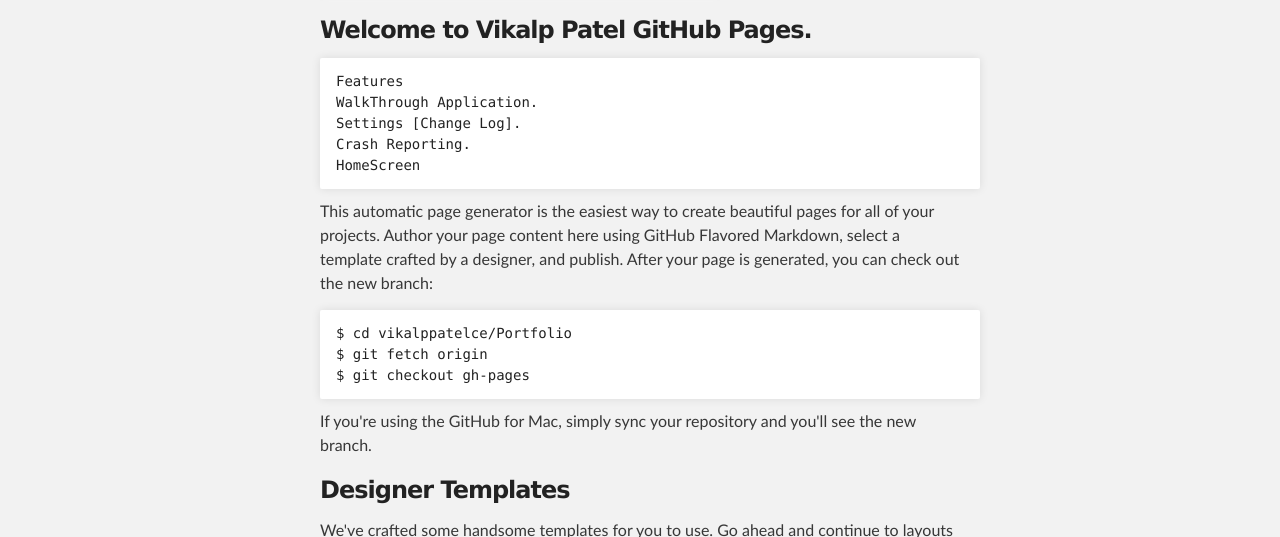
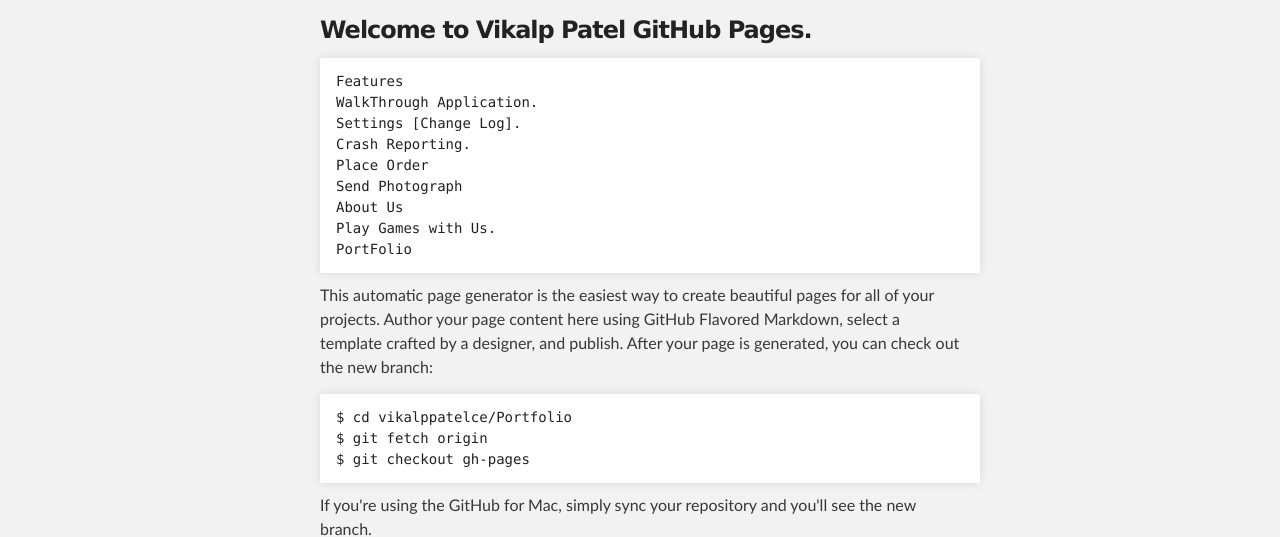
Before and after one commit to vikalppatelce/Portfolio, a plain HTML site: page index.html in a window 1280 px wide. Shown: the part 563-1100 px from the top of the page. Drawn offline with Linux system fonts and the light colour scheme.

```diff
--- a/index.html
+++ b/index.html
@@ -40,7 +40,11 @@
 WalkThrough Application.
 Settings [Change Log].
 Crash Reporting.
-HomeScreen
+Place Order
+Send Photograph
+About Us
+Play Games with Us.
+PortFolio
 </code></pre>
 
 <p>This automatic page generator is the easiest way to create beautiful pages for all of your projects. Author your page content here using GitHub Flavored Markdown, select a template crafted by a designer, and publish. After your page is generated, you can check out the new branch:</p>
```
Also changed, not shown: params.json (+1 -1 lines).
